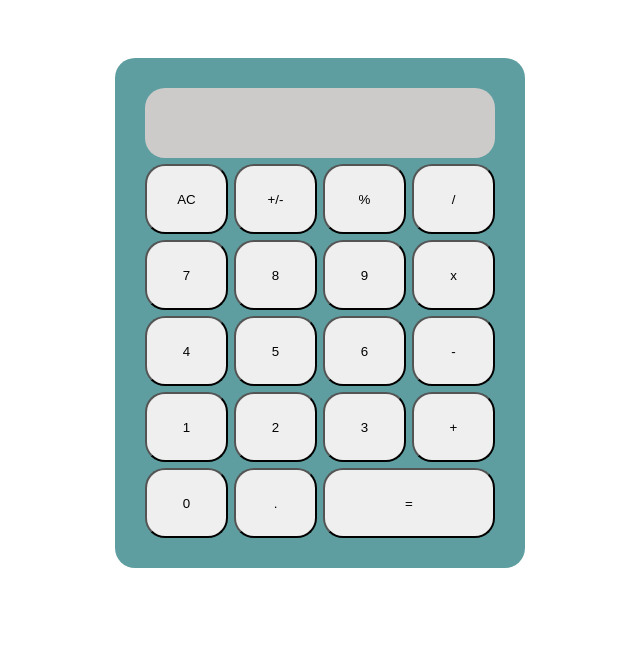
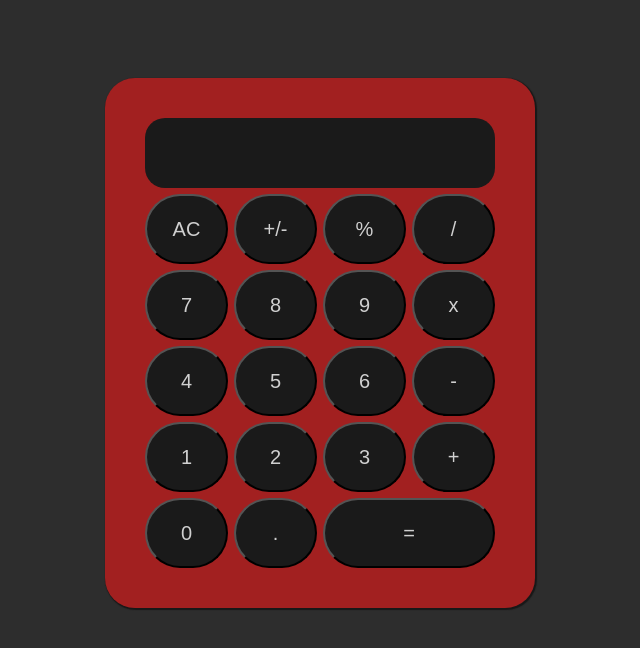
Before and after one commit to xiejon/Calculator, a plain HTML site: page calculator.html in a window 1280 px wide. Shown: the whole page, without its empty margins (320-960 px from the left). Drawn offline with Linux system fonts and the light colour scheme.

Commit message:
smaller display font and updated GUI colors

```diff
--- a/calculator.js
+++ b/calculator.js
@@ -193,4 +193,5 @@ document.addEventListener('keydown', e => {
 
 
 // to do:
-// fix bug where user can add numbers after calculation is made
+// fix overflow during calculations of decimals & large numbers
+// percent and +/- buttons
--- a/styles.css
+++ b/styles.css
@@ -1,5 +1,6 @@
 body {
-    padding: 50px;
+    background-color: rgb(45, 45, 45);
+    padding: 70px;
     display: flex;
     justify-content: center;
     align-items: center;
@@ -10,23 +11,24 @@ body {
     display: grid;
     max-width: 350px;
     gap: 6px;
-    background-color: cadetblue;
+    background-color: rgb(162, 32, 32);
     grid-template-columns: repeat(4, 1fr);
     grid-template-rows: repeat(5, 1fr);
     align-items: stretch;
-    border-radius: 20px;
-    padding: 30px;
+    border-radius: 30px;
+    padding: 40px;
+    box-shadow: 1px 1px 1px 1px rgb(24, 24, 24);
 }
 
 .display {
     display: flex;
-    background-color: rgb(205, 202, 202);
+    background-color: rgb(26, 26, 26);
     grid-column: span 4;
 
     border-radius: 20px;
-    color: rgb(57, 57, 57);
+    color: rgb(199, 199, 199);
     font-family: Arial, Helvetica, sans-serif;
-    font-size: 38px;
+    font-size: 30px;
 
     align-items: flex-end;
     justify-content: end;
@@ -39,10 +41,14 @@ body {
 
 
 .button {
+    background-color: rgb(26, 26, 26);
     grid-column: span 1;
     grid-row: span 1;
     height: 70px;
-    border-radius: 20px;
+    border-radius: 40px;
+    color: rgb(208, 208, 208);
+    font-size: 20px;
+    font-family:Arial, Helvetica, sans-serif;
 }
 
 .bigbtn {
```
